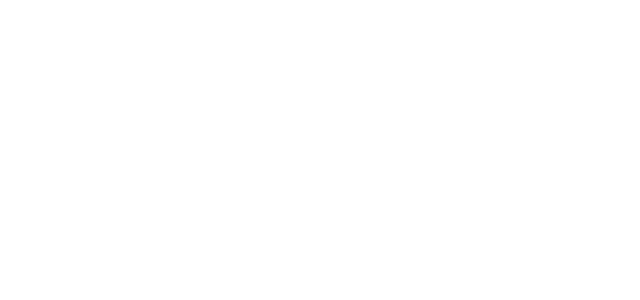
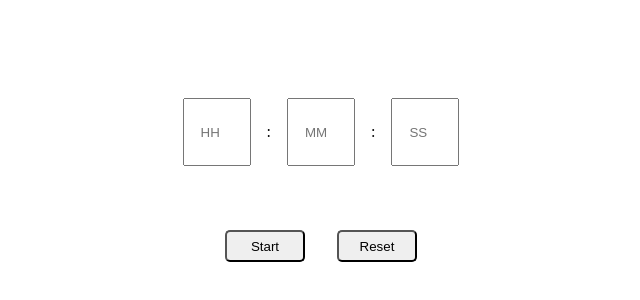
Before and after one commit to aparagrawal/component_store, a React (Vite) app: page /component_store/count-down in a window 1280 px wide. Before the commit this address had no page. Shown: the part 158-458 px from the top of the page, without its empty margins (319-959 px from the left). Built offline with nearby package versions, Linux system fonts and the light colour scheme.

Commit message:
stopwatch component

```diff
--- a/src/App.css
+++ b/src/App.css
@@ -234,3 +234,25 @@
 	background-color: red;
 	border-radius: 50%;
 }
+.countdown-input {
+	height: 2rem;
+	width: 2rem;
+	padding: 1rem;
+	margin: 1rem;
+}
+.countdown-container {
+	display: flex;
+	justify-content: center;
+	align-items: center;
+	flex-direction: column;
+	margin-top: 15rem;
+}
+.countdown-btn-container {
+	padding: 2rem;
+}
+.btn-timer {
+	height: 2rem;
+	width: 5rem;
+	margin: 1rem;
+	border-radius: 5px;
+}
--- a/src/App.tsx
+++ b/src/App.tsx
@@ -20,6 +20,7 @@
 import TodoList from "./components/TodoList";
 import CryptoConverter from "./components/CryptoConverter";
 import SnakeGame from "./components/SnakeGame";
+import CountDownTimer from "./components/CountDownTimer";
 
 function App() {
 	const tabsData = [
@@ -114,6 +115,7 @@
 					}
 				/>
 				<Route path="snake-game" element={<SnakeGame />} />
+				<Route path="count-down" element={<CountDownTimer />} />
 				<Route path="/" element={<Home />} />
 				<Route path="crypto-converter" element={<CryptoConverter />} />
 				<Route
--- /dev/null
+++ b/src/components/CountDownTimer.tsx
@@ -0,0 +1,126 @@
+import React, { useEffect, useRef, useState } from "react";
+
+function CountDownTimer() {
+	const [time, setTime] = useState<any>({
+		hour: "",
+		minute: "",
+		seconds: "",
+	});
+	const [isRunning, setIsRunning] = useState(false);
+
+	const intervelRef = useRef<any>(null);
+	const handleChange = (e: any, field: string) => {
+		const value = parseInt(e.target.value, 10) || 0;
+		const copyTime = { ...time };
+
+		copyTime[field] = value;
+
+		// Normalize time starting from seconds
+		let totalSeconds =
+			(copyTime.hour || 0) * 3600 +
+			(copyTime.minute || 0) * 60 +
+			(copyTime.seconds || 0);
+
+		// Convert total seconds into hour, minute, seconds
+		copyTime.hour = Math.floor(totalSeconds / 3600);
+		totalSeconds %= 3600;
+
+		copyTime.minute = Math.floor(totalSeconds / 60);
+		copyTime.seconds = totalSeconds % 60;
+
+		setTime(copyTime);
+	};
+
+	const handleStartClock = () => {
+		if (
+			time.hour.length === 0 &&
+			time.minute.length === 0 &&
+			time.seconds.length === 0
+		) {
+			return;
+		}
+		setIsRunning(!isRunning);
+	};
+
+	useEffect(() => {
+		if (isRunning) {
+			intervelRef.current = setInterval(() => {
+				setTime((prevTime: any) => {
+					const copyPrevTime = { ...prevTime };
+					copyPrevTime.seconds--;
+
+					if (copyPrevTime.seconds < 0) {
+						copyPrevTime.minute--;
+						copyPrevTime.seconds = 59;
+						if (copyPrevTime.minute < 0) {
+							copyPrevTime.hour--;
+							copyPrevTime.minute = 59;
+							if (copyPrevTime.hour < 0) {
+								clearInterval(intervelRef.current);
+								return { hour: "", minutes: "", seconds: "" };
+							}
+						}
+					}
+					return copyPrevTime;
+				});
+			}, 1000);
+		}
+		return () => {
+			clearInterval(intervelRef.current);
+		};
+	}, [isRunning]);
+
+	const handleStartReset = () => {
+		clearInterval(intervelRef.current);
+		setIsRunning(false);
+		setTime({
+			hour: 0,
+			minute: 0,
+			seconds: 0,
+		});
+	};
+
+	return (
+		<div className="countdown-container">
+			<div className="inputs">
+				<input
+					disabled={isRunning}
+					value={time.hour}
+					onChange={(e) => handleChange(e, "hour")}
+					className="countdown-input"
+					type="text"
+					placeholder="HH"
+				/>
+				:
+				<input
+					disabled={isRunning}
+					value={time.minute}
+					onChange={(e) => handleChange(e, "minute")}
+					className="countdown-input"
+					type="text"
+					placeholder="MM"
+				/>
+				:
+				<input
+					disabled={isRunning}
+					value={time.seconds}
+					onChange={(e) => handleChange(e, "seconds")}
+					className="countdown-input"
+					type="text"
+					placeholder="SS"
+				/>
+			</div>
+			<div className="countdown-btn-container">
+				<button className="btn-timer" onClick={handleStartClock}>
+					{isRunning ? "Puase" : "Start"}
+				</button>
+
+				<button className="btn-timer" onClick={handleStartReset}>
+					Reset
+				</button>
+			</div>
+		</div>
+	);
+}
+
+export default CountDownTimer;
--- a/src/components/FileExplorer.tsx
+++ b/src/components/FileExplorer.tsx
@@ -1,23 +1,21 @@
 import { Children, useEffect, useRef, useState } from "react";
-import data from '../FileData.json'
+import data from "../FileData.json";
 import "../App.css";
 function FileExplorer() {
-    const orderFood = new Promise((resolve,reject)=>{
-        setTimeout(()=>{
-          let foodAvailable = true
-          if(foodAvailable){
-            resolve('food delivered')
+	const orderFood = new Promise((resolve, reject) => {
+		setTimeout(() => {
+			let foodAvailable = true;
+			if (foodAvailable) {
+				resolve("food delivered");
+			} else {
+				reject("food is not delivered");
 			}
-          else{
-            reject('food is not delivered')
-          }
-        },2000)
-      })
-      orderFood.then((message)=>{
-        console.log('success',message)
-      })
+		}, 2000);
+	});
+	orderFood.then((message) => {
+		console.log("success", message);
+	});
 
-      console.log('This is my data',data.children)
 	return (
 		// <Route>
 		//   <Routes>
@@ -25,19 +23,15 @@
 		//   </Routes>
 		// </Route>
 		<div className="container-file">
-                <h5>{data.type=== 'folder' ? '📁':"🗂️"}
-            {data.name}</h5>
-            {data?.children?.map((item:any,index:number)=>{
-              return(
-               <div>
-              {item.name}
-                </div>
-
-              )
+			<h5>
+				{data.type === "folder" ? "📁" : "🗂️"}
+				{data.name}
+			</h5>
+			{data?.children?.map((item: any, index: number) => {
+				return <div>{item.name}</div>;
 			})}
 		</div>
 	);
-
 }
 
-export default FileExplorer
+export default FileExplorer;
--- a/src/components/Home.tsx
+++ b/src/components/Home.tsx
@@ -110,6 +110,9 @@
 					<button onClick={() => navigate("/snake-game")} className="btn-class">
 						Snake Game
 					</button>
+					<button onClick={() => navigate("/count-down")} className="btn-class">
+						Stop Watch
+					</button>
 				</div>
 			</div>
 		</div>
--- a/src/components/InfiniteScroll.tsx
+++ b/src/components/InfiniteScroll.tsx
@@ -6,7 +6,6 @@
 	const [page, setPage] = useState(1);
 
 	useEffect(() => {
-		console.log("useEffect running...");
 		const fetchData = async () => {
 			try {
 				const res = await fetch(
--- a/src/components/InteractiveGrid.tsx
+++ b/src/components/InteractiveGrid.tsx
@@ -8,7 +8,6 @@
 	const queue = useRef<[number, number][]>([]);
 	const timerId = useRef<number[]>([]);
 
-	console.log("this is grid", grid);
 	const handleClick = (rowIndex: number, cellIndex: number, flag: boolean) => {
 		if (timerId.current.length > 0 && flag) {
 			return;
--- a/src/components/SnakeGame.tsx
+++ b/src/components/SnakeGame.tsx
@@ -31,7 +31,6 @@
 
 	const handleDirection = (e: any) => {
 		const key = e.key;
-		console.log(key);
 		if (key === "ArrowUp" && directionRef.current[1] !== 1) {
 			directionRef.current = [0, -1];
 		} else if (key === "ArrowLeft" && directionRef.current[0] !== 1) {
```
Lines whose indentation alone changed are shown as unchanged.
